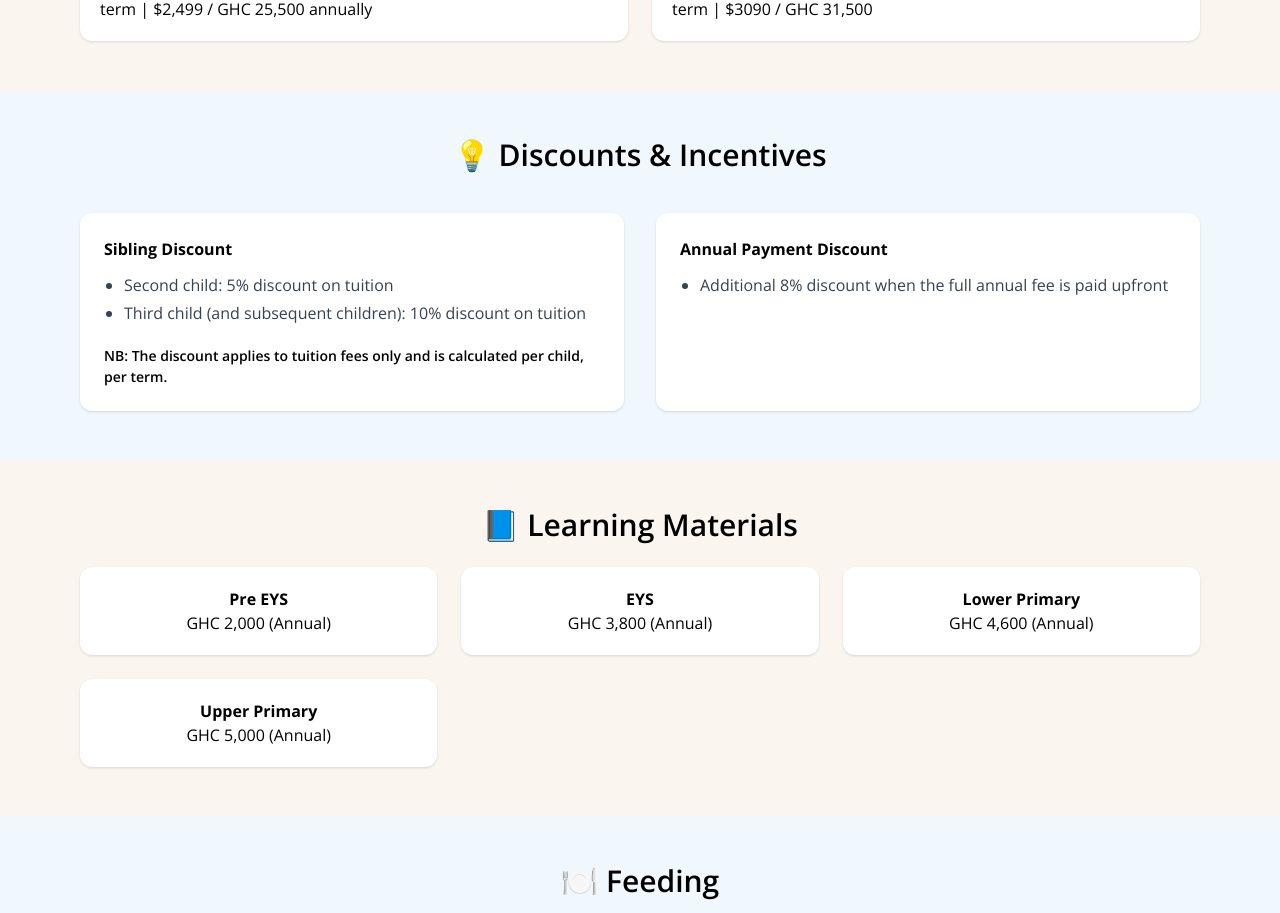
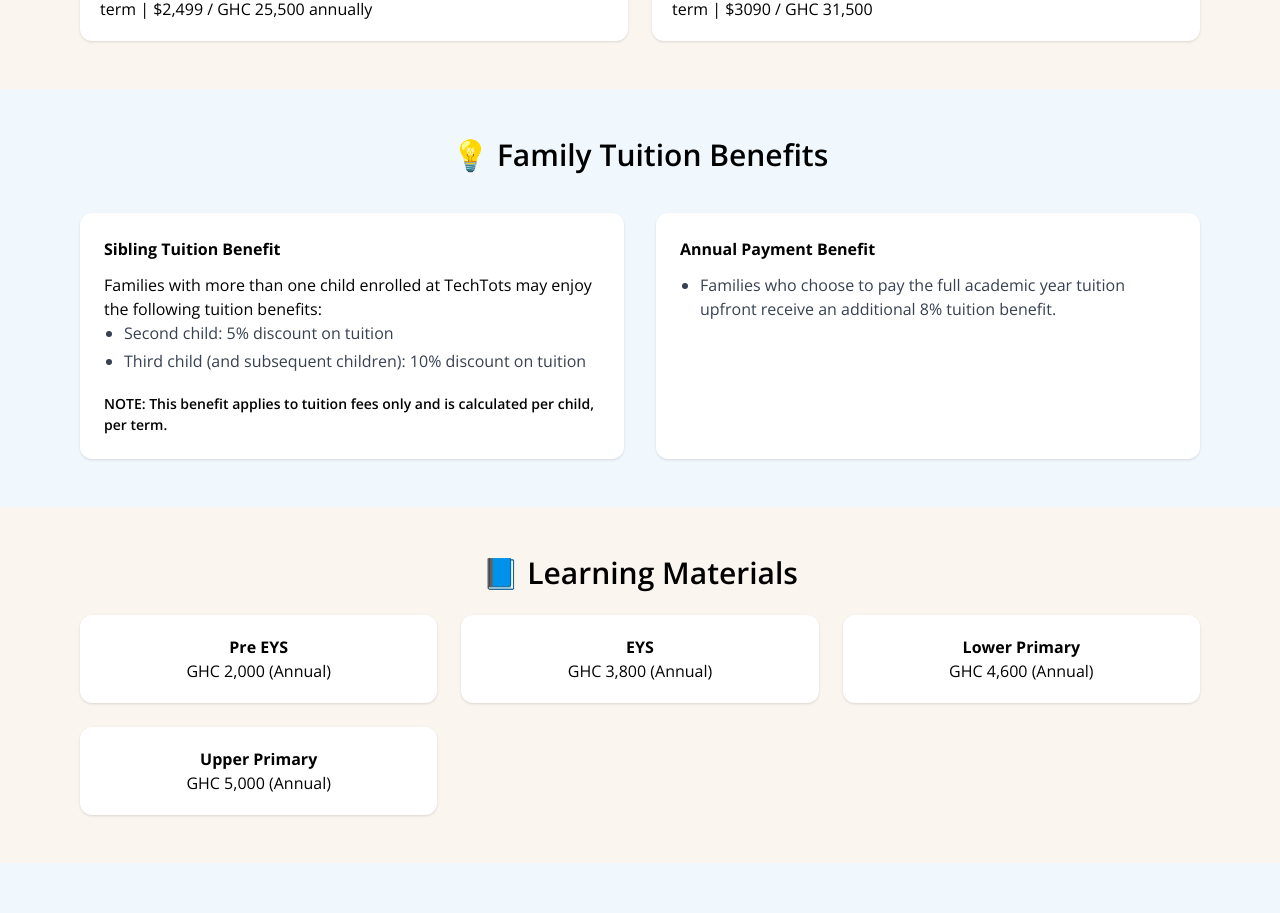
Before and after one commit to aurarich/techtots-web, a Next.js app: page /tuition in a window 1280 px wide. Shown: the part 1036-1949 px from the top of the page. Built offline with nearby package versions, Linux system fonts and the light colour scheme.

Commit message:
Added consent checkbox + submit button logic1

```diff
--- a/src/app/tuition/page.tsx
+++ b/src/app/tuition/page.tsx
@@ -72,24 +72,25 @@ export default function Page() {
                 <div className="relative bg-[#f1f8fd] py-12">
                     <div className="max-w-6xl mx-auto px-4">
                         <h3 className="text-2xl md:text-3xl font-semibold mb-10 text-center">
-                            💡 Discounts & Incentives
+                            💡 Family Tuition Benefits
                         </h3>
                         <div className="grid grid-cols-1 md:grid-cols-2 gap-8">
                             <div className="p-6 bg-white rounded-xl shadow hover:scale-105 hover:shadow-lg transition">
-                                <h4 className="font-bold mb-3">Sibling Discount</h4>
+                                <h4 className="font-bold mb-3">Sibling Tuition Benefit</h4>
+                                <p>Families with more than one child enrolled at TechTots may enjoy the following tuition benefits:</p>
                                 <ul className="list-disc pl-5 space-y-1 text-gray-700">
                                     <li>Second child: 5% discount on tuition</li>
                                     <li>Third child (and subsequent children): 10% discount on tuition</li>
                                 </ul>
                                 <h4 style={{ marginTop: "20px", fontWeight: 600, fontSize: "14px" }}>
-                                    NB: The discount applies to tuition fees only and is calculated per child, per term.
+                                    NOTE: This benefit applies to tuition fees only and is calculated per child, per term.
                                 </h4>
                             </div>
                             <div className="p-6 bg-white rounded-xl shadow hover:scale-105 hover:shadow-lg transition">
-                                <h4 className="font-bold mb-3">Annual Payment Discount</h4>
+                                <h4 className="font-bold mb-3">Annual Payment Benefit</h4>
                                 <ul className="list-disc pl-5 space-y-1 text-gray-700">
                                     <li>
-                                        Additional 8% discount when the full annual fee is paid upfront
+                                        Families who choose to pay the full academic year tuition upfront receive an additional 8% tuition benefit.
                                     </li>
                                 </ul>
                             </div>
```
